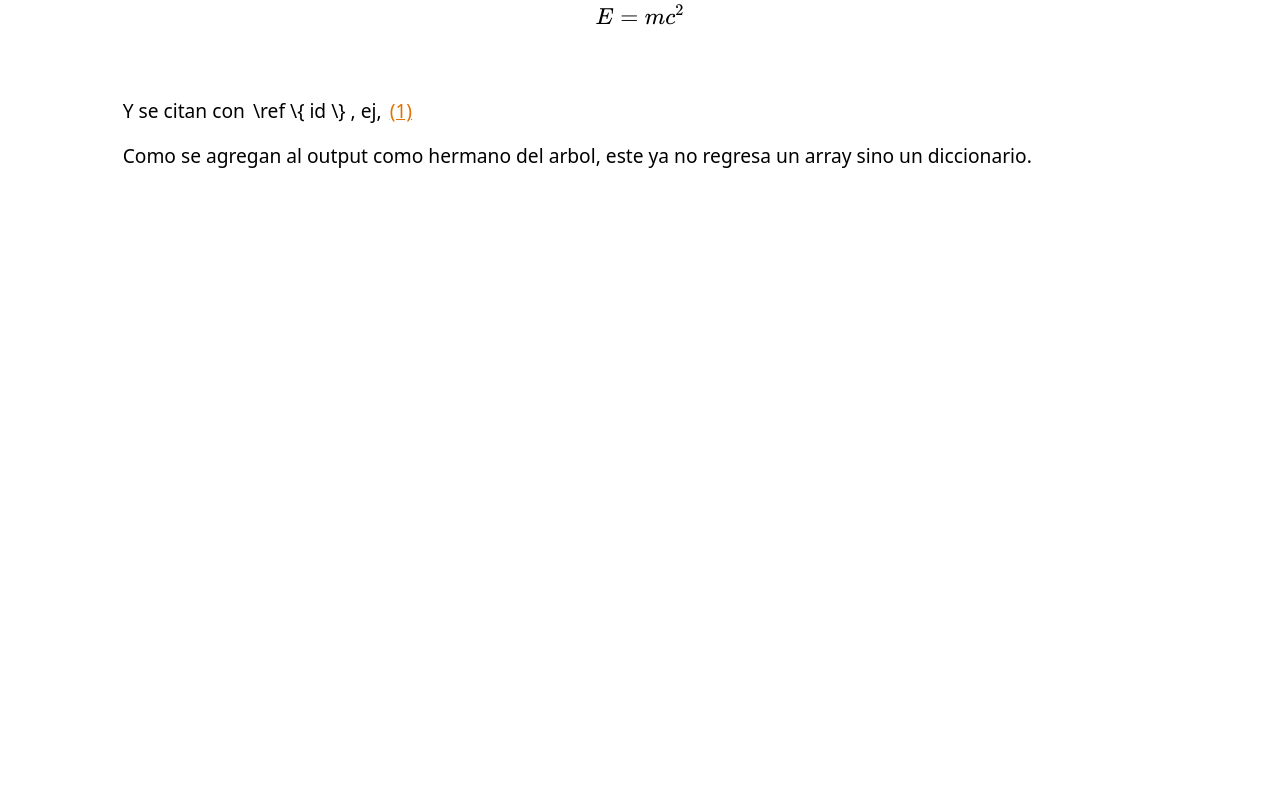
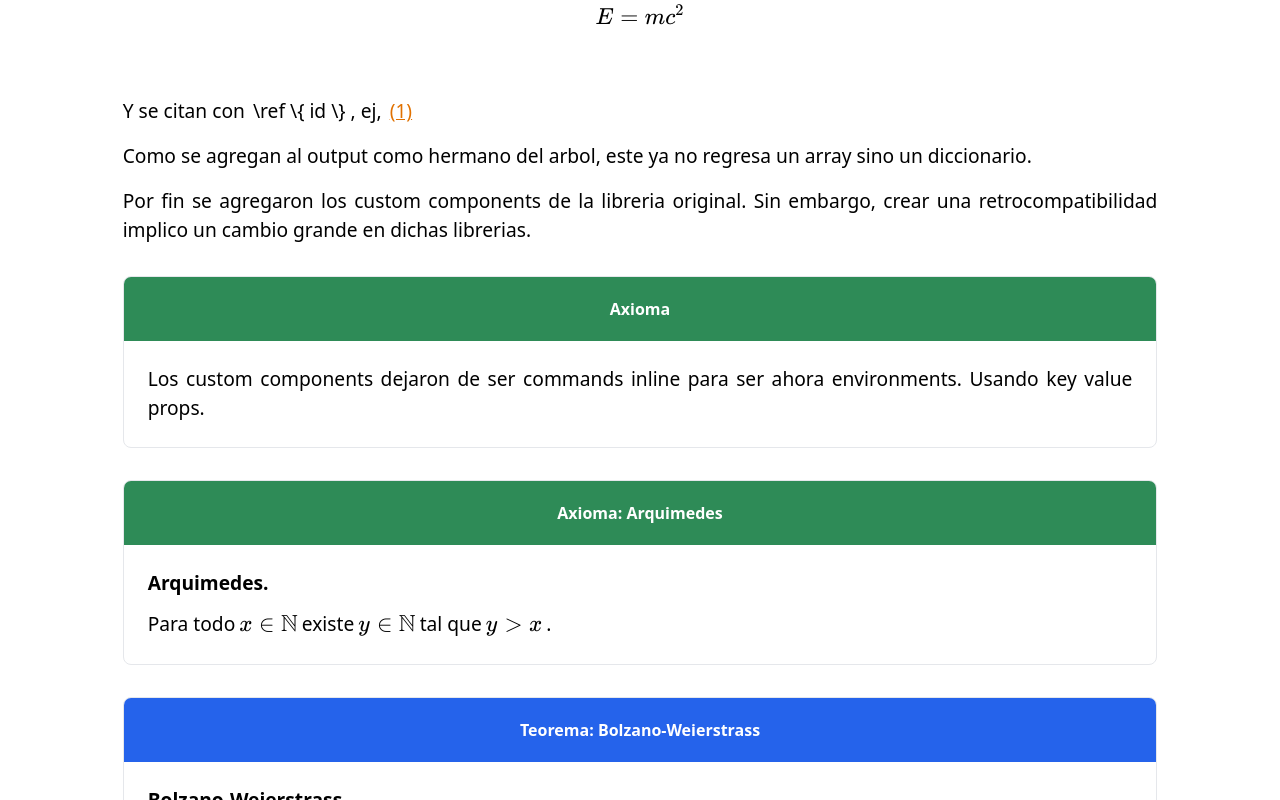
Before and after one commit to cris0501/library, a Vue app: page /book in a window 1280 px wide. Shown: the part 2000-2800 px from the top of the page. Before the commit the page ends 2275 px from the top, so only its background shows below. Built offline with nearby package versions, Linux system fonts and the light colour scheme.

Commit message:
Feat: Add support to custom elements

```diff
--- a/public/books/test/test.json
+++ b/public/books/test/test.json
@@ -241,11 +241,134 @@
     "Como se agregan al output como hermano del arbol, este ya no regresa un array sino un diccionario.",
     {
       "kind": "paragraph"
+    },
+    "Por fin se agregaron los custom components de la libreria original. Sin embargo, crear una retrocompatibilidad implico un cambio grande en dichas librerias.",
+    {
+      "kind": "paragraph"
+    },
+    {
+      "kind": "axiom",
+      "content": [
+        "Los custom components dejaron de ser commands inline para ser ahora environments. Usando key value props."
+      ]
+    },
+    {
+      "kind": "paragraph"
+    },
+    {
+      "kind": "axiom",
+      "params": {
+        "title": "Arquimedes",
+        "label": "ax-arq"
+      },
+      "content": [
+        "Para todo",
+        {
+          "kind": "math",
+          "mode": "inline",
+          "raw": "x \\in \\N"
+        },
+        "existe",
+        {
+          "kind": "math",
+          "mode": "inline",
+          "raw": "y \\in \\N"
+        },
+        "tal que",
+        {
+          "kind": "math",
+          "mode": "inline",
+          "raw": "y > x"
+        },
+        "."
+      ],
+      "id": "ax-arq",
+      "index": 2
+    },
+    {
+      "kind": "paragraph"
+    },
+    {
+      "kind": "theorem",
+      "params": {
+        "title": "Bolzano-Weierstrass"
+      },
+      "content": [
+        "Toda sucesion acotada en",
+        {
+          "kind": "math",
+          "mode": "inline",
+          "raw": "\\R^n"
+        },
+        "tiene una subsucesion convergente."
+      ]
+    },
+    {
+      "kind": "paragraph"
+    },
+    {
+      "kind": "definition",
+      "params": {
+        "title": "Espacio metrico",
+        "label": "def-met"
+      },
+      "content": [
+        "Un espacio metrico es un par",
+        {
+          "kind": "math",
+          "mode": "inline",
+          "raw": "(X, d)"
+        },
+        "donde ..."
+      ],
+      "id": "def-met",
+      "index": 3
+    },
+    {
+      "kind": "paragraph"
+    },
+    {
+      "kind": "proof",
+      "content": [
+        "Sea",
+        {
+          "kind": "math",
+          "mode": "inline",
+          "raw": "\\epsilon > 0"
+        },
+        "...",
+        {
+          "kind": "qed"
+        }
+      ]
+    },
+    {
+      "kind": "paragraph"
+    },
+    {
+      "kind": "exercise",
+      "params": {
+        "label": "ej-1"
+      },
+      "content": [
+        "Demuestre que ..."
+      ],
+      "id": "ej-1",
+      "index": 4
     }
   ],
   "refs": {
     "eq:einstein": {
       "index": 1
+    },
+    "ax-arq": {
+      "index": 2
+    },
+    "def-met": {
+      "index": 3
+    },
+    "ej-1": {
+      "index": 4
     }
   }
 }
--- a/src/components/book/Equation.vue
+++ b/src/components/book/Equation.vue
@@ -1,7 +1,6 @@
 <template>
   <span
     class="inline mx-1"
-    v-bind="props.id ? { id: props.id } : {}"
     v-html="rendered"></span>
 </template>
 
@@ -12,8 +11,7 @@ import { computed } from 'vue'
 
 const props = defineProps({
   raw: { type: String, required: true },
-  displayMode: { type: Boolean, default: false },
-  id: {type: String, default: null}
+  displayMode: { type: Boolean, default: false }
 })
 
 const rendered = computed(() =>
--- a/src/components/book/List.vue
+++ b/src/components/book/List.vue
@@ -1,5 +1,4 @@
 <template>
-  <div :id="id">
   <ol class="list-decimal my-4 ml-8 space-y-1 font-nunito" v-if="ordered">
     <li v-for="(item, i) in content" :key="'ol-'+i">
       <RenderContent v-for="(sub, j) in item.content" :key="'ol-sub-'+j" :item="sub" />
@@ -11,7 +10,6 @@
       <RenderContent v-for="(sub, j) in item.content" :key="'ol-sub-'+j" :item="sub" />
     </li>
   </ul>
-  </div>
 </template>
 
 <script setup>
@@ -19,7 +17,6 @@ import RenderContent from './RenderContent.vue'
 
 defineProps({
   content: { type: Array, required: true },
-  ordered: { type: Boolean, default: false },
-  id: { type: String, default: null }
+  ordered: { type: Boolean, default: false }
 })
 </script>
--- /dev/null
+++ b/src/components/book/Proposition.vue
@@ -0,0 +1,48 @@
+<template>
+  <div class="flex flex-col my-8 overflow-hidden rounded-lg border border-gray-200">
+    <section
+      class="flex-1 text-center px-2 py-5 font-bold text-base text-white"
+      :style="{ backgroundColor: color }"
+    >
+      {{ label }}
+    </section>
+    <section class="p-6">
+      <div class="font-bold mb-3" v-if="props.title"> {{ props.title }}. </div>
+      <RenderContent :item="cont" v-for="cont in props.content" />
+    </section>
+  </div>
+</template>
+
+<script setup>
+  import { computed } from 'vue'
+  import RenderContent from './RenderContent.vue'
+
+  const props = defineProps({
+    kind:    { type: String, required: true },
+    title:   { type: String, default: null },
+    content: { type: Array },
+    params:  { type: Object, default: () => ({}) },
+  })
+
+  const KINDS = {
+    definition:  { label: 'Definicion',  color: '#E89005' },
+    axiom:       { label: 'Axioma',      color: '#2E8B57' },
+    theorem:     { label: 'Teorema',     color: '#2563EB' },
+    lemma:       { label: 'Lema',        color: '#1E3A5F' },
+    proposition: { label: 'Proposicion', color: '#7C3155' },
+    corollary:   { label: 'Corolario',   color: '#4F46E5' },
+    exercise:    { label: 'Ejercicio',   color: '#9F1239' },
+    convention:  { label: 'Convencion',  color: '#6B7280' },
+    proof:       { label: 'Demostracion', color: '#DC2626' },
+    block:       { label: null,           color: '#6B7280' },
+  }
+
+  const config = computed(() => KINDS[props.kind] || { label: props.kind, color: '#6B7280' })
+  const color = computed(() => config.value.color)
+  const label = computed(() => {
+    const base = config.value.label
+    if (!base) return ''
+    const title = props.params?.title || props.title
+    return title ? `${base}: ${title}` : base
+  })
+</script>
--- a/src/components/book/RenderContent.vue
+++ b/src/components/book/RenderContent.vue
@@ -4,6 +4,8 @@
   </template>
 
   <template v-else-if="item && item.kind">
+    <span v-if="item.id" :id="item.id"></span>
+
     <template v-if="item.kind === 'paragraph'">
       <div class="display-block my-4"></div>
     </template>
@@ -12,7 +14,7 @@
       <span class="display-inline ml-2">\</span>
     </template>
 
-    <template v-if="item.kind === 'newline'">
+    <template v-else-if="item.kind === 'newline'">
       <br /><br />
     </template>
 
@@ -37,19 +39,11 @@
     </em>
 
     <template v-else-if="item.kind === 'math'">
-      <Equation
-        :raw="item.raw"
-        :displayMode="item.mode === 'display'"
-        :id="item.id"
-      />
+      <Equation :raw="item.raw" :displayMode="item.mode === 'display'" />
     </template>
 
     <template v-else-if="item.kind === 'list'">
-      <List :content="item.content" :ordered="item.ordered" :id="item.id"/>
-    </template>
-
-    <template v-else-if="item.kind === 'label'">
-      <div :id="item.id" class="inline"></div>
+      <List :content="item.content" :ordered="item.ordered" />
     </template>
 
     <template v-else-if="item.kind === 'block'">
@@ -58,6 +52,14 @@
 
     <template v-else-if="item.kind === 'note'">
       <Note :title="item.params?.title" :content="item.content" />
+    </template>
+
+    <template v-else-if="SEMANTIC_KINDS.has(item.kind)">
+      <Proposition
+        :kind="item.kind"
+        :title="item.params?.title"
+        :content="item.content"
+      />
     </template>
 
     <template v-else-if="item.kind === 'ref'">
@@ -80,10 +82,17 @@
   import Note from './Note.vue'
   import Block from './Block.vue'
   import Figure from './Figure.vue'
+  import Proposition from './Proposition.vue'
 
   defineProps({
     item: { required: true }
   })
+
+  const SEMANTIC_KINDS = new Set([
+    'definition', 'axiom', 'theorem', 'lemma',
+    'proposition', 'corollary', 'exercise',
+    'convention', 'proof',
+  ])
 
   const _refs = inject('refs')
   const refsData = _refs?.value || _refs
@@ -94,7 +103,6 @@
     if (_id && refsData && _id in refsData) {
       return `(${refsData[_id].index})`
     }
-
     return '[?]'
   }
 
```
Also changed, not shown: 1 other file (tests, documents, lock files or other folders). Lines whose indentation alone changed are shown as unchanged.
